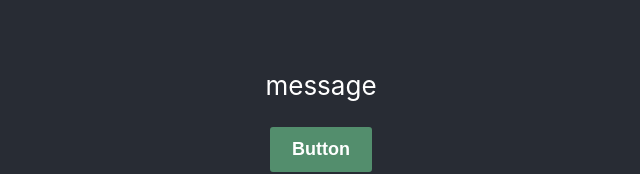
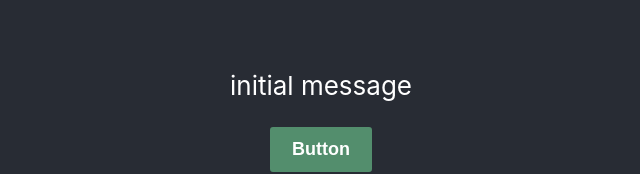
Before and after one commit to saulyz/workshop-ci-cd, a React (Create React App) app: page / in a window 1280 px wide. Shown: the part 452-626 px from the top of the page, without its empty margins (319-959 px from the left). Built offline with nearby package versions, Linux system fonts and the light colour scheme.

Commit message:
adding state to app

```diff
--- a/src/App.js
+++ b/src/App.js
@@ -1,18 +1,20 @@
-import React from 'react';
+import React, { useState } from 'react';
 import logo from './dice.svg';
 import './App.css';
 
 function App() {
+  const [message, setMessage] = useState('initial message');
 
   const handleClick = () => {
     console.log('was click');
+    setMessage('Button clicked');
   }
 
   return (
     <div className="App">
       <header className="App-header">
         <img src={logo} className="App-logo" alt="logo" />
-        <p>message</p>
+        <p>{message}</p>
         <button className="button" onClick={handleClick}>Button</button>
       </header>
     </div>
```
